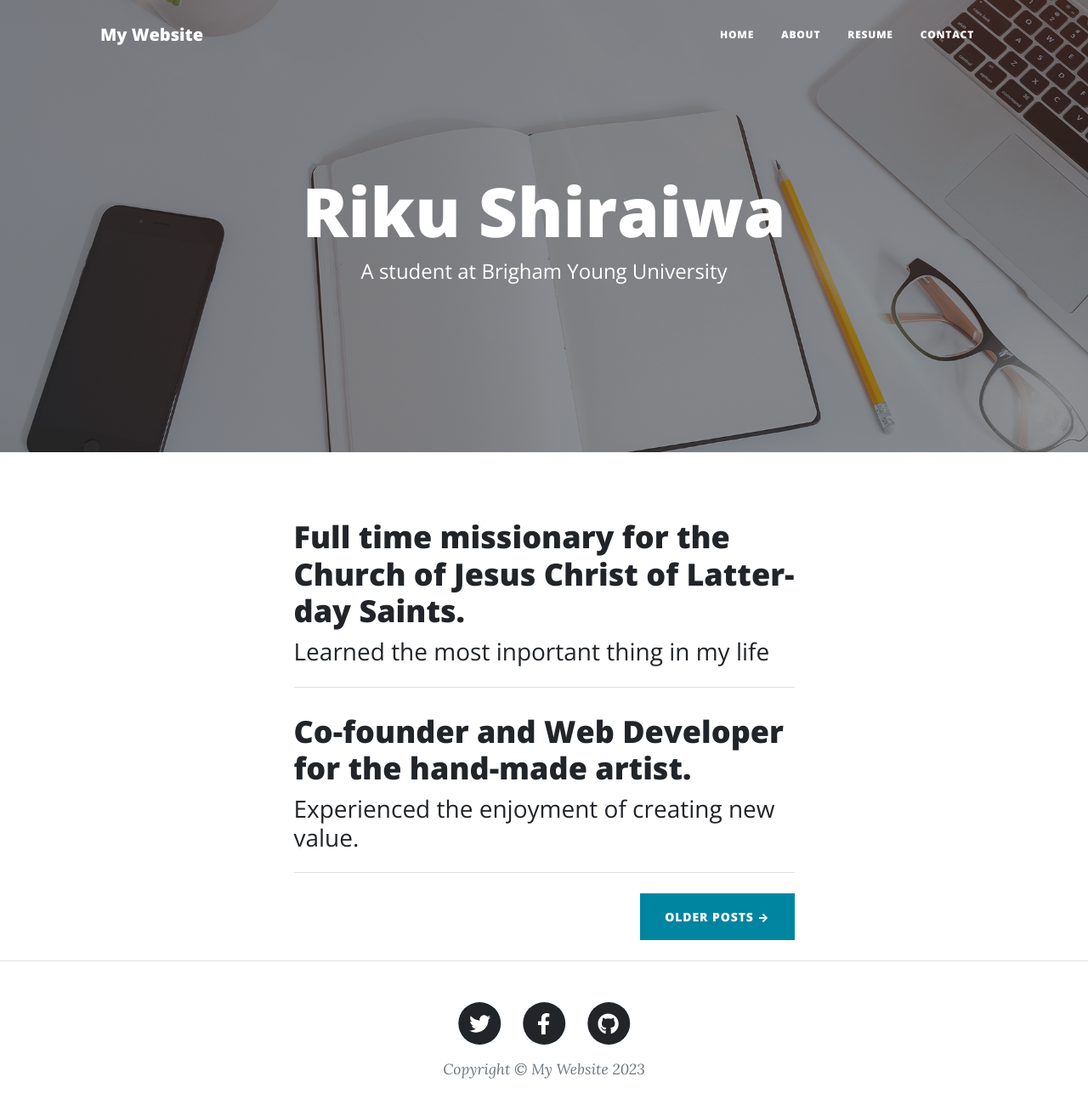
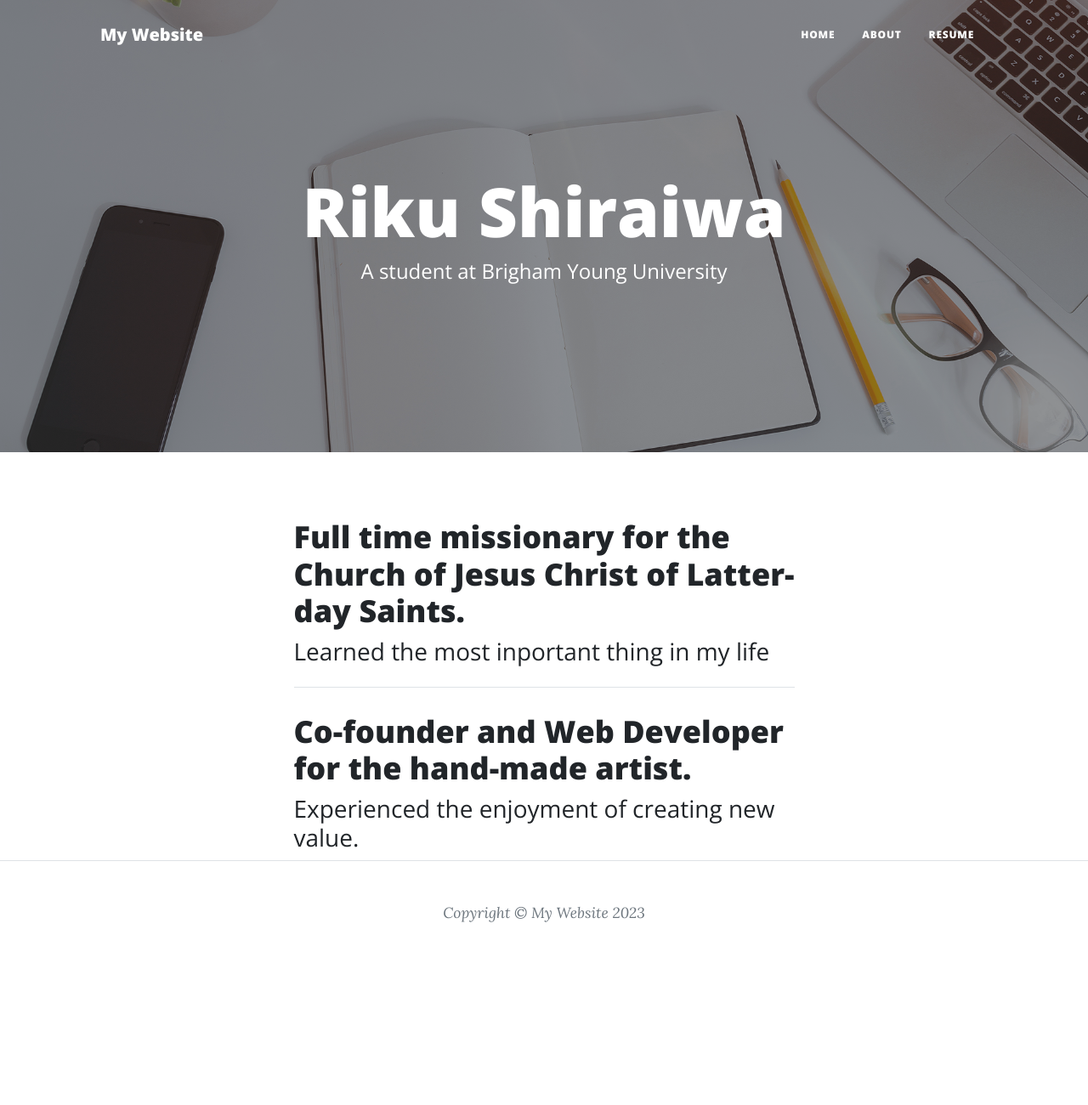
Before and after one commit to rikushiraiwa/IS201, a plain HTML site: page index.html in a window 1280 px wide. Shown: the whole page at 85% size. After the commit the page ends 1135 px from the top, so only its background shows below. Drawn offline with nearby package versions, Linux system fonts and the light colour scheme.

Commit message:
Add files via upload

```diff
--- a/index.html
+++ b/index.html
@@ -29,7 +29,7 @@
                         <li class="nav-item"><a class="nav-link px-lg-3 py-3 py-lg-4" href="index.html">Home</a></li>
                         <li class="nav-item"><a class="nav-link px-lg-3 py-3 py-lg-4" href="about.html">About</a></li>
                         <li class="nav-item"><a class="nav-link px-lg-3 py-3 py-lg-4" href="post.html">Resume</a></li>
-                        <li class="nav-item"><a class="nav-link px-lg-3 py-3 py-lg-4" href="contact.html">Contact</a></li>
+                        <!-- <li class="nav-item"><a class="nav-link px-lg-3 py-3 py-lg-4" href="contact.html">Contact</a></li> -->
                     </ul>
                 </div>
             </div>
@@ -106,9 +106,9 @@
                         </p>
                     </div> -->
                     <!-- Divider-->
-                    <hr class="my-4" />
+                    <!-- <hr class="my-4" /> -->
                     <!-- Pager-->
-                    <div class="d-flex justify-content-end mb-4"><a class="btn btn-primary text-uppercase" href="#!">Older Posts →</a></div>
+                    <!-- <div class="d-flex justify-content-end mb-4"><a class="btn btn-primary text-uppercase" href="#!">Older Posts →</a></div> -->
                 </div>
             </div>
         </div>
@@ -117,7 +117,7 @@
             <div class="container px-4 px-lg-5">
                 <div class="row gx-4 gx-lg-5 justify-content-center">
                     <div class="col-md-10 col-lg-8 col-xl-7">
-                        <ul class="list-inline text-center">
+                        <!-- <ul class="list-inline text-center">
                             <li class="list-inline-item">
                                 <a href="#!">
                                     <span class="fa-stack fa-lg">
@@ -142,7 +142,7 @@
                                     </span>
                                 </a>
                             </li>
-                        </ul>
+                        </ul> -->
                         <div class="small text-center text-muted fst-italic">Copyright &copy; My Website 2023</div>
                     </div>
                 </div>
```
Also changed, not shown: about.html (+3 -3 lines), contact.html (+1 -1 lines), post.html (+3 -3 lines).
